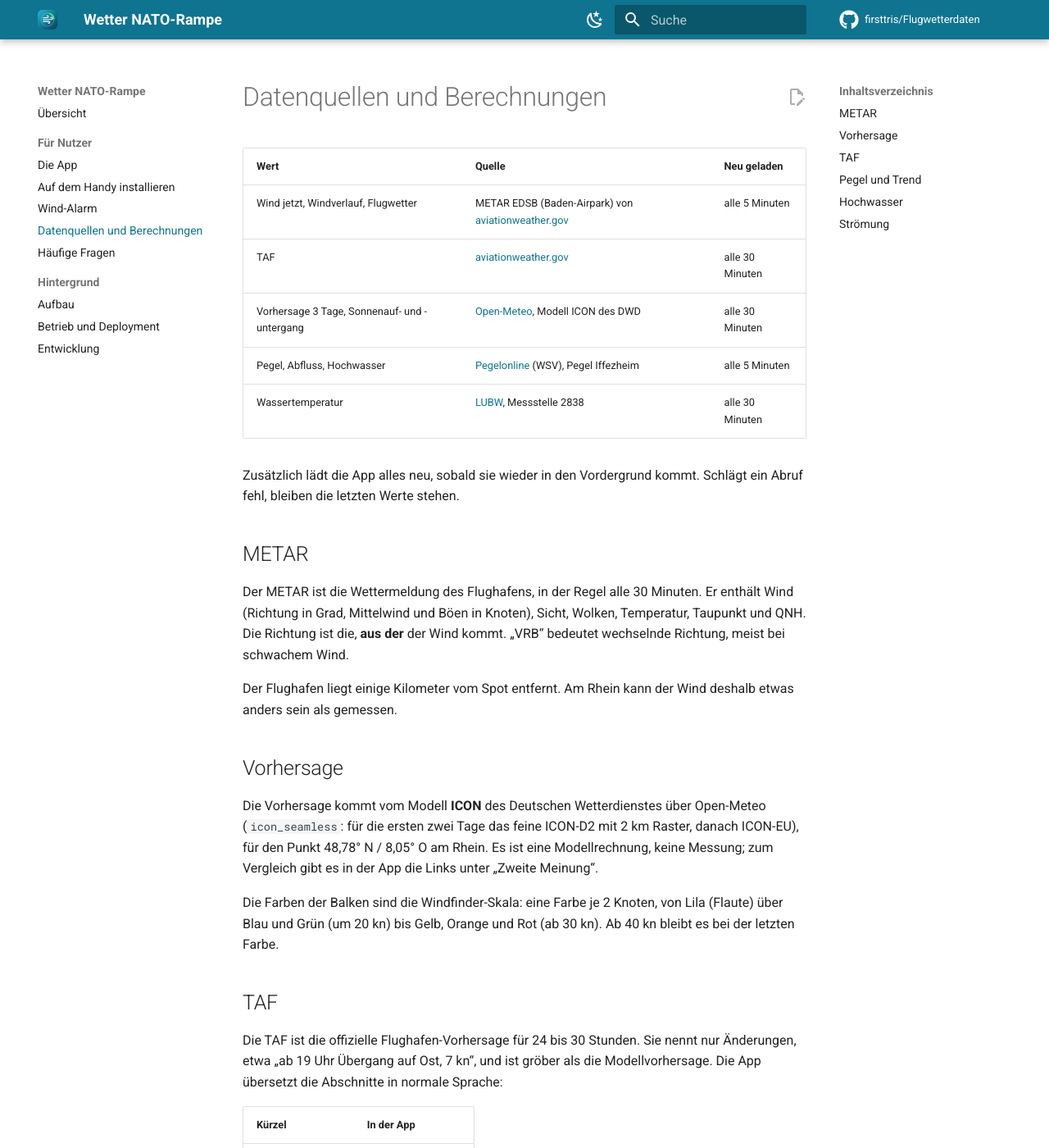
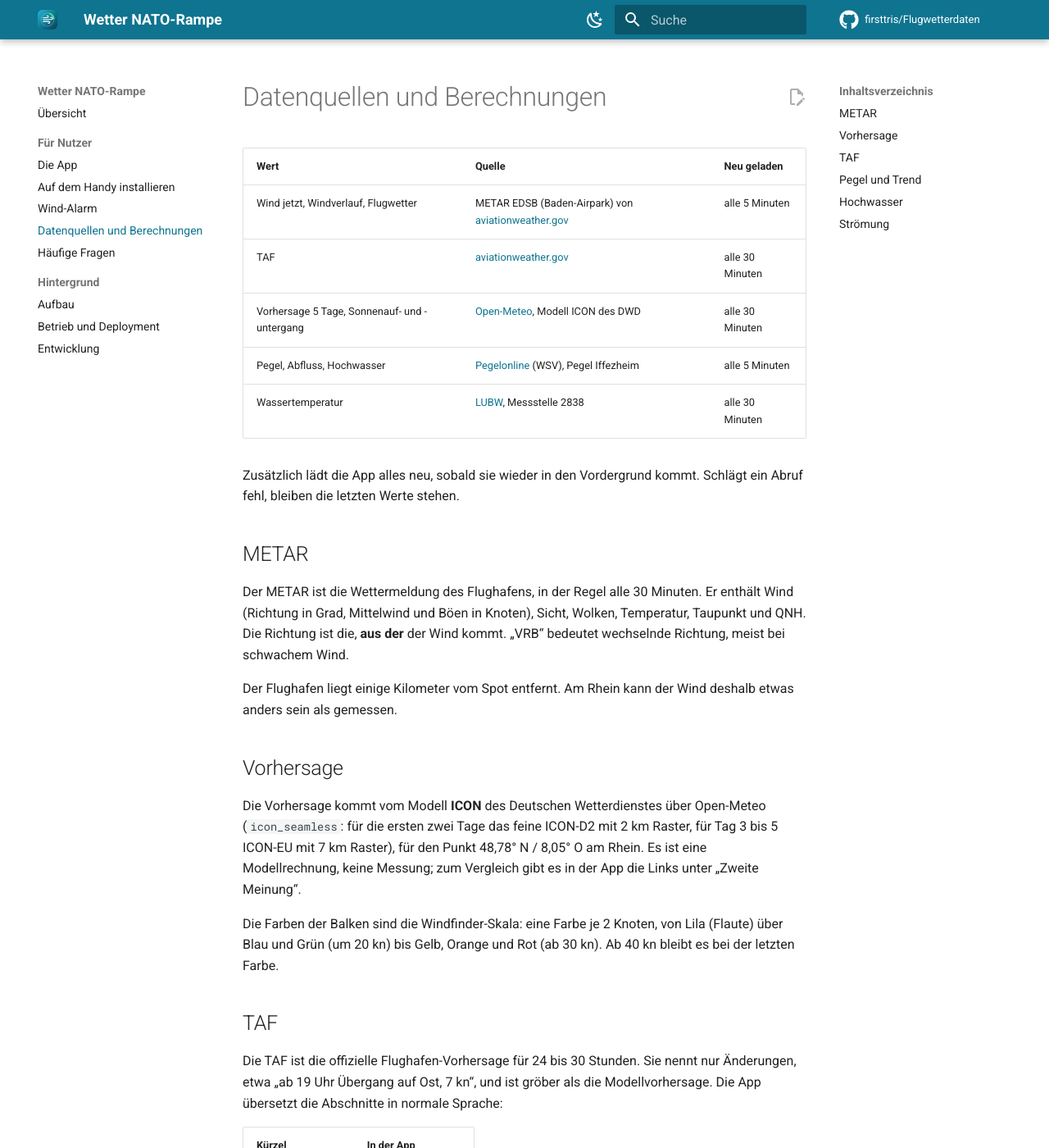
Before and after one commit to firsttris/Flugwetterdaten, an MkDocs documentation site: the page built from docs/datenquellen.md, in a window 1280 px wide and 1400 px high. Shown: the whole window at 82% size. Built offline with MkDocs 1.6.1 and Material for MkDocs 9.7.7, drawn with Linux system fonts in a browser that asks for light colours; comment, search, counter and statistics services are not loaded.

Commit message:
Vorhersage auf 5 Tage verlängern (#9)
Tag 1–2 kommen weiter aus ICON-D2, Tag 3–5 aus ICON-EU (icon_seamless).
Weiter wird nicht vorhergesagt, damit das grobe globale ICON nicht in die
Anzeige kommt. Doku, README, Demo-Daten und Screenshots angepasst; die
Screenshots zeigen damit auch die korrigierten Richtungspfeile.


Claude-Session: https://claude.ai/code/session_01GEdzJvUrb2vnDqXwyRc7Qi

Co-authored-by: Claude <noreply@anthropic.com>

```diff
--- a/docs/datenquellen.md
+++ b/docs/datenquellen.md
@@ -4,7 +4,7 @@
 |---|---|---|
 | Wind jetzt, Windverlauf, Flugwetter | METAR EDSB (Baden-Airpark) von [aviationweather.gov](https://aviationweather.gov/data/api/) | alle 5 Minuten |
 | TAF | [aviationweather.gov](https://aviationweather.gov/data/api/) | alle 30 Minuten |
-| Vorhersage 3 Tage, Sonnenauf- und -untergang | [Open-Meteo](https://open-meteo.com/), Modell ICON des DWD | alle 30 Minuten |
+| Vorhersage 5 Tage, Sonnenauf- und -untergang | [Open-Meteo](https://open-meteo.com/), Modell ICON des DWD | alle 30 Minuten |
 | Pegel, Abfluss, Hochwasser | [Pegelonline](https://www.pegelonline.wsv.de/) (WSV), Pegel Iffezheim | alle 5 Minuten |
 | Wassertemperatur | [LUBW](https://niz.baden-wuerttemberg.de), Messstelle 2838 | alle 30 Minuten |
 
@@ -24,7 +24,8 @@ sein als gemessen.
 ## Vorhersage
 
 Die Vorhersage kommt vom Modell **ICON** des Deutschen Wetterdienstes über Open-Meteo
-(`icon_seamless`: für die ersten zwei Tage das feine ICON-D2 mit 2 km Raster, danach ICON-EU), für
+(`icon_seamless`: für die ersten zwei Tage das feine ICON-D2 mit 2 km Raster, für Tag 3 bis 5
+ICON-EU mit 7 km Raster), für
 den Punkt 48,78° N / 8,05° O am Rhein. Es ist eine Modellrechnung, keine Messung; zum Vergleich gibt
 es in der App die Links unter „Zweite Meinung“.
 
--- a/src/components/forecast.tsx
+++ b/src/components/forecast.tsx
@@ -20,7 +20,7 @@ export function Forecast({ data, error, unit, now }: { data: ForecastData | null
   return (
     <Card>
       <CardHeader>
-        <CardTitle>Vorhersage 3 Tage</CardTitle>
+        <CardTitle>Vorhersage 5 Tage</CardTitle>
         <CardDescription>
           {FIRST_HOUR}–{LAST_HOUR} Uhr · {UNIT_LONG[unit]}
         </CardDescription>
```
Also changed, not shown: README.md (+5 -5 lines), docs/README.md (+2 -2 lines), docs/nutzung.md (+2 -2 lines), docs/screenshot-flight.png, docs/screenshot-forecast.png, docs/screenshot-phone-dark.png, docs/screenshot-phone-kmh.png, docs/screenshot-phone.png, docs/screenshot.png, docs/social-preview.png, public/screenshots/desktop.png, public/screenshots/phone.png, 5 other files.
